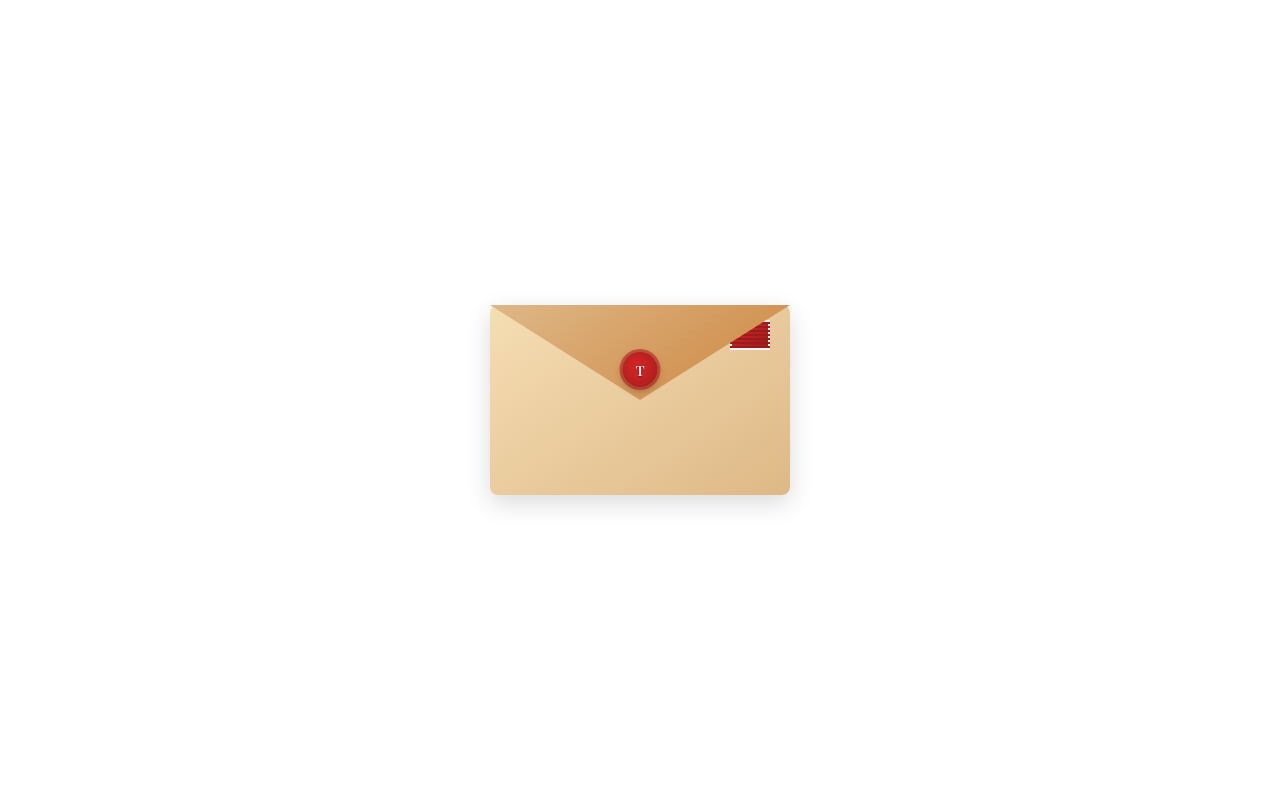
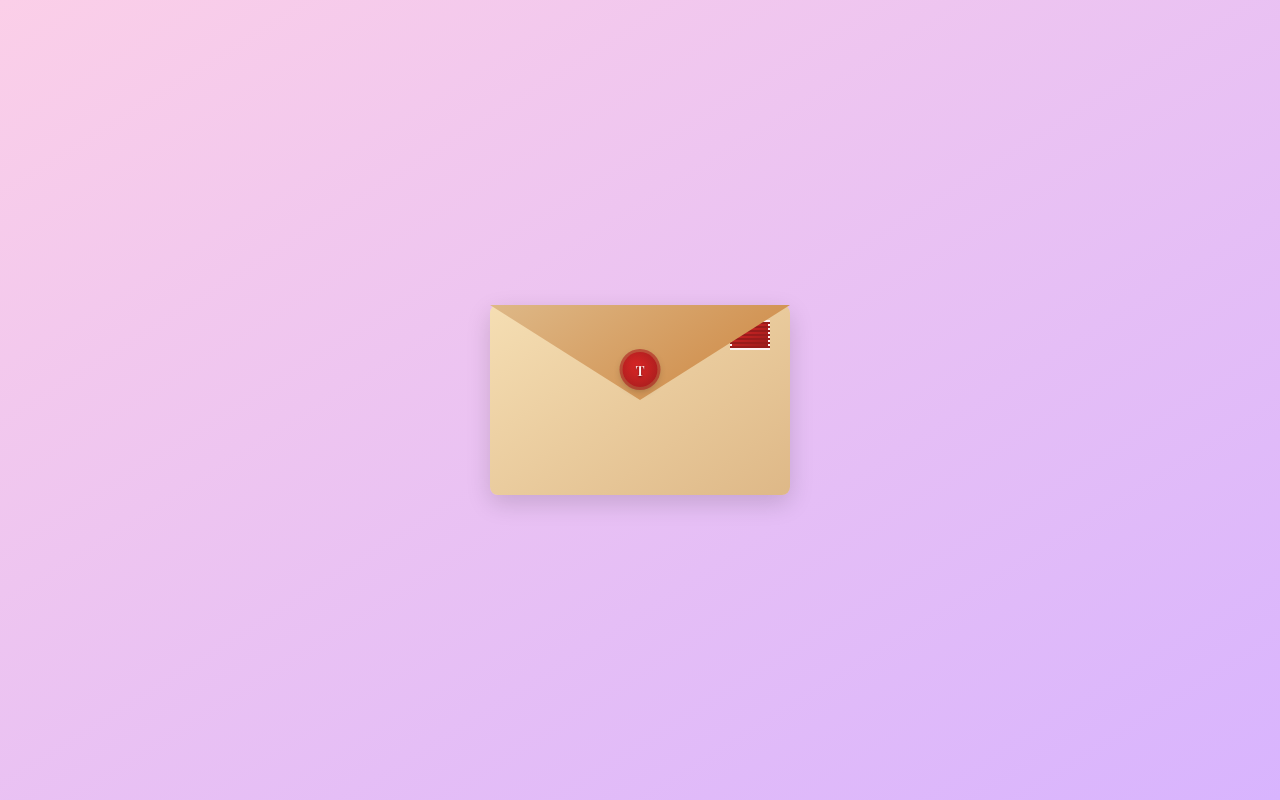
Before and after one commit to ThiagoSenez/luniza, a Django app: page /home/ in a window 1280 px wide. Run offline with Django 5.2, Linux system fonts and the light colour scheme; the visitor is signed in with stand-in values (Sample User, id 1); some libraries are stand-ins or nearby versions; some web fonts are replaced.

Commit message:
cor do fundo alterado

```diff
--- a/accounts/templates/accounts/home.html
+++ b/accounts/templates/accounts/home.html
@@ -9,10 +9,8 @@
     <style>
         body {
             font-family: 'Playfair Display', serif;
-            background: linear-gradient(135deg, #fdf2f8 0%, #fce7f3 20%, #f3e8ff 40%, #e9d5ff 60%, #ddd6fe 80%, #c7d2fe 100%);
             min-height: 100vh;
-            position: fixed;
-            width: 100%;
+
             overflow: hidden;
         }
 
@@ -324,7 +322,8 @@
         }
     </style>
 </head>
-<body>
+<body class="flex items-center justify-center min-h-screen bg-gradient-to-br from-pink-200 to-purple-300">
+
     <div class="container">
         <div class="envelope" id="envelope">
             <div class="envelope-body">
```
Also changed, not shown: accounts/templates/accounts/login.html (line endings or trailing spaces).
